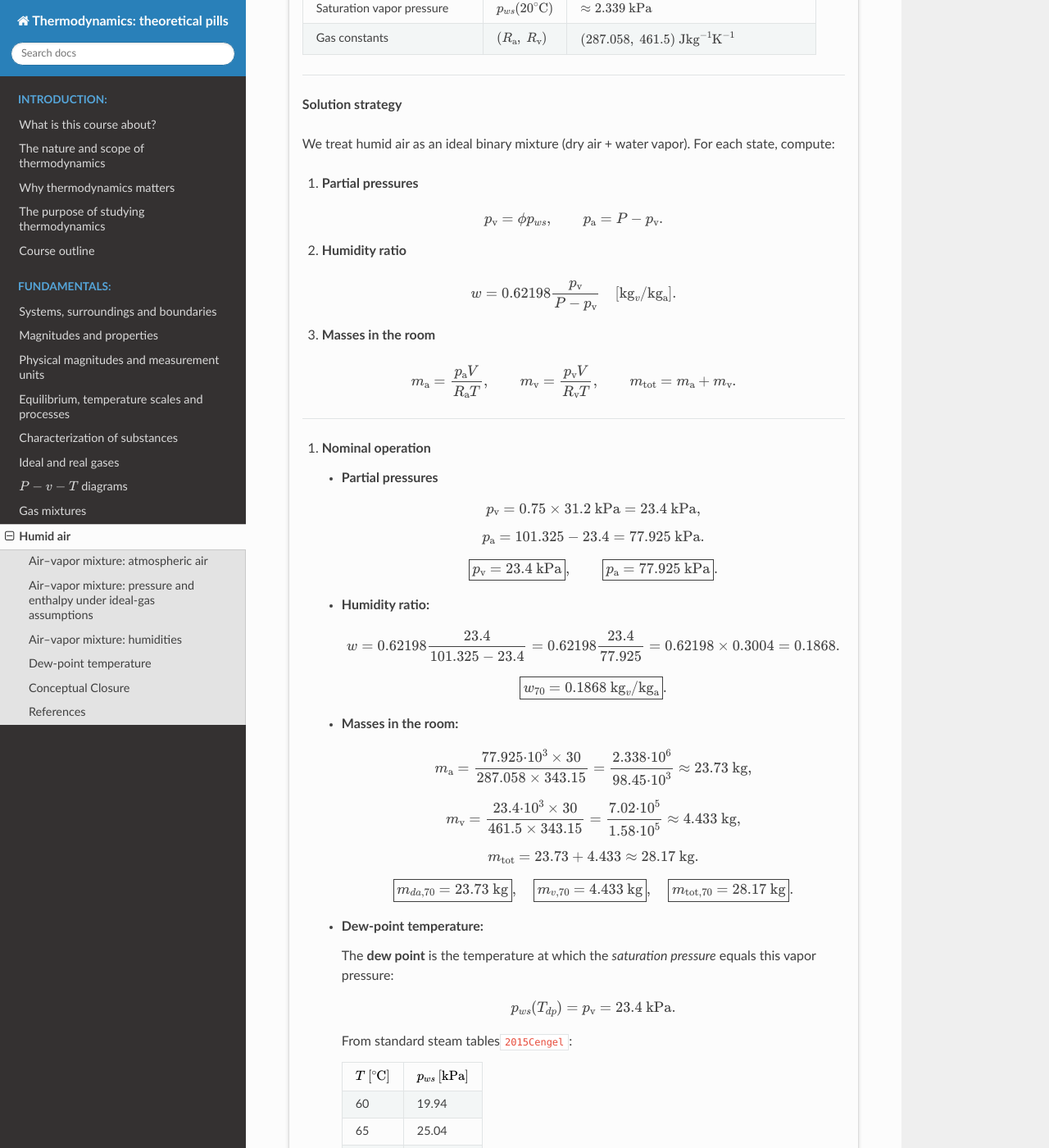
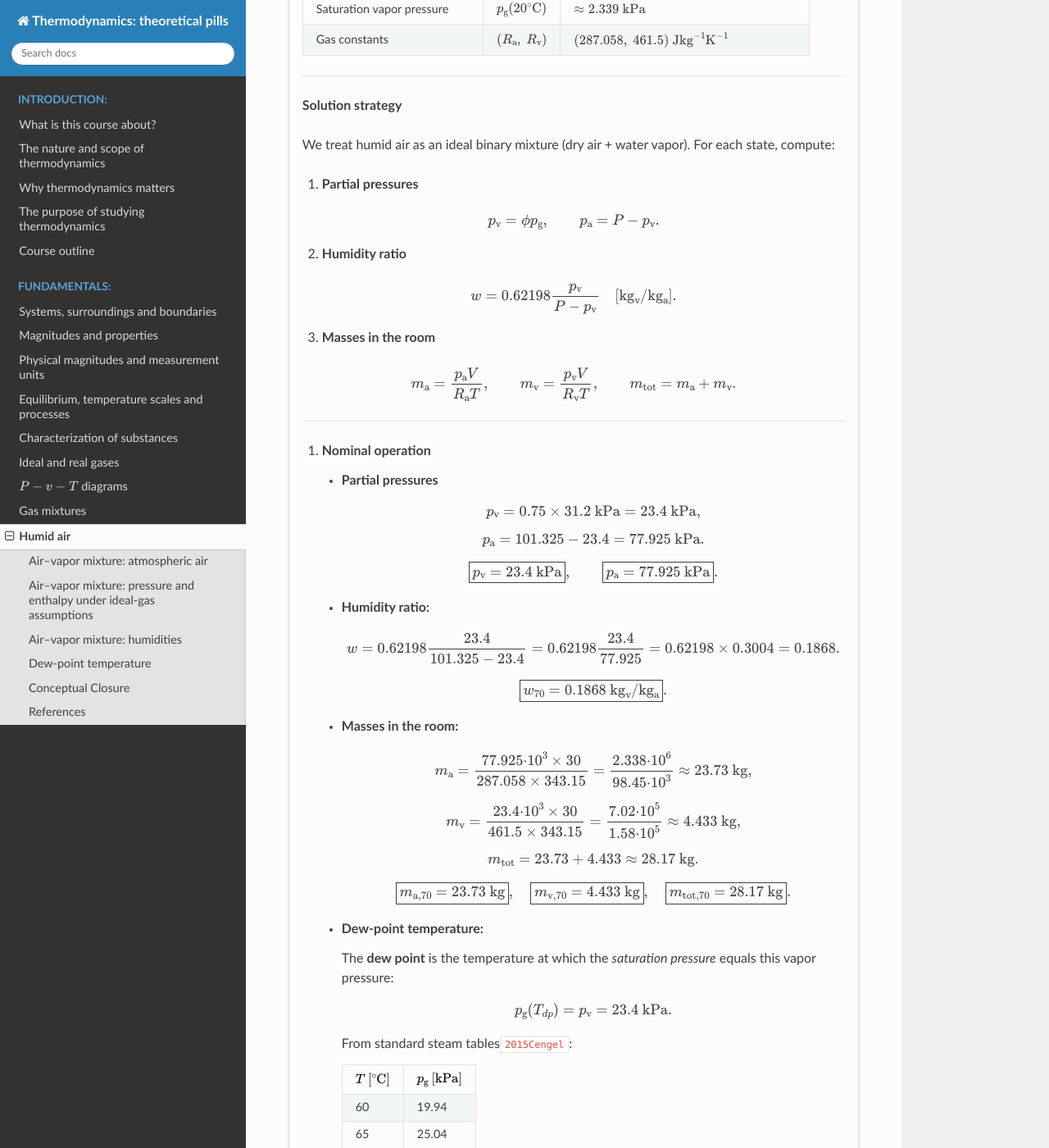
Before and after one commit to azarketa/Thermodynamics-theoretical-pills, a Sphinx documentation site: the page built from source/Humid_air.md, in a window 1280 px wide and 1400 px high, scrolled down 4157 px. Shown: the whole window at 82% size. Built offline with Sphinx 7.4.7 and the Read the Docs theme 3.1.0, drawn with Linux system fonts in a browser that asks for light colours; cross-references to code outside the pages are shown as plain code; some of the changed text lies outside the part shown.

Commit message:
Files updated

```diff
--- a/source/Humid_air.md
+++ b/source/Humid_air.md
@@ -182,8 +182,8 @@ Two conditions for the same room of volume $5\times3\times2\ \text{m}^3$ are to
 | Absolute pressure              |             $P$            | $101.325 \ \text{Pa}$                                                     |
 | Relative humidity (both cases) |           $\phi$           | $0.75$                                                                     |
 | Temperatures                   |         $\left(T_1, \ T_2\right)$         | $\left(70 \ ^\circ\text{C}=343.15 \ \text{K}, \ 20 \ ^\circ\text{C}=293.15 \ \text{K}\right)$ |
-| Saturation vapor pressure      | $p_{ws}(70^\circ\text{C})$ | $\approx 31.2 \ \text{kPa}$                                                 |
-| Saturation vapor pressure      | $p_{ws}(20^\circ\text{C})$ | $\approx 2.339 \ \text{kPa}$                                                |
+| Saturation vapor pressure      | $p_{\text{g}}(70^\circ\text{C})$ | $\approx 31.2 \ \text{kPa}$                                                 |
+| Saturation vapor pressure      | $p_{\text{g}}(20^\circ\text{C})$ | $\approx 2.339 \ \text{kPa}$                                                |
 | Gas constants                  |        $\left(R_{\text{a}}, \ R_{\text{v}}\right)$       | $\left(287.058, \ 461.5\right) \ \text{J}{}\text{kg}^{-1}\text{K}^{-1}$                    |
 
 ---
@@ -195,13 +195,13 @@ We treat humid air as an ideal binary mixture (dry air + water vapor). For each
 1. **Partial pressures**
 
 $$
-p_{\text{v}}=\phi{}p_{ws}, \qquad p_{\text{a}}=P-p_{\text{v}} .
+p_{\text{v}}=\phi{}p_{\text{g}}, \qquad p_{\text{a}}=P-p_{\text{v}} .
 $$
 
 2. **Humidity ratio**
 
 $$
-w=0.62198{}\frac{p_{\text{v}}}{P-p_{\text{v}}}\quad [\text{kg}_{v}/\text{kg}_{\text{a}}].
+w=0.62198{}\frac{p_{\text{v}}}{P-p_{\text{v}}}\quad [\text{kg}_{\text{v}}/\text{kg}_{\text{a}}].
 $$
 
 3. **Masses in the room**
@@ -235,7 +235,7 @@ $$
         $$
 
         $$
-        \boxed{w_{70}=0.1868\ \text{kg}_{v}/\text{kg}_{\text{a}}}.
+        \boxed{w_{70}=0.1868\ \text{kg}_{\text{v}}/\text{kg}_{\text{a}}}.
         $$
 
     * **Masses in the room:**
@@ -255,8 +255,8 @@ $$
         $$
 
         $$
-        \boxed{m_{da,70} = 23.73 \ \text{kg}},\quad
-        \boxed{m_{v,70} = 4.433 \ \text{kg}},\quad
+        \boxed{m_{\text{a},70} = 23.73 \ \text{kg}},\quad
+        \boxed{m_{\text{v},70} = 4.433 \ \text{kg}},\quad
         \boxed{m_{\text{tot},70} = 28.17\ \text{kg}}.
         $$
 
@@ -265,12 +265,12 @@ $$
         The **dew point** is the temperature at which the *saturation pressure* equals this vapor pressure:
 
         $$
-        p_{ws}(T_{dp}) = p_{\text{v}} = 23.4\ \text{kPa}.
+        p_{\text{g}}(T_{dp}) = p_{\text{v}} = 23.4\ \text{kPa}.
         $$
 
         From standard steam tables{cite}`2015Cengel`:
 
-        | $T$ $[^{\circ}\text{C}]$ | $p_{ws}$ $[\text{kPa}]$ |
+        | $T$ $[^{\circ}\text{C}]$ | $p_{\text{g}}$ $[\text{kPa}]$ |
         | :------: | :------------: |
         |    60    |      19.94     |
         |    65    |      25.04     |
@@ -311,7 +311,7 @@ $$
         $$
 
         $$
-        \boxed{w_{20} = 0.01096\ \text{kg}_{v}/\text{kg}_{\text{a}}}.
+        \boxed{w_{20} = 0.01096\ \text{kg}_{\text{v}}/\text{kg}_{\text{a}}}.
         $$
 
     * **Masses in the room:**
@@ -331,8 +331,8 @@ $$
         $$
 
         $$
-        \boxed{m_{da,20} = 35.50 \ \text{kg}},\quad
-        \boxed{m_{v,20} = 0.389 \ \text{kg}},\quad
+        \boxed{m_{\text{a},20} = 35.50 \ \text{kg}},\quad
+        \boxed{m_{\text{v},20} = 0.389 \ \text{kg}},\quad
         \boxed{m_{\text{tot},20} = 35.89\ \text{kg}}.
         $$
 
@@ -340,11 +340,11 @@ $$
 
         Here,
 
-        $$p_{\text{v}} = 0.75 \times p_{ws}(20^\circ\text{C}) = 1.754\ \text{kPa}.$$
+        $$p_{\text{v}} = 0.75 \times p_{\text{g}}(20^\circ\text{C}) = 1.754\ \text{kPa}.$$
 
         From tables{cite}`2015Cengel`:
 
-        | $T$ $[^{\circ}\text{C}]$ | $p_{ws}$ $[\text{kPa}]$ |
+        | $T$ $[^{\circ}\text{C}]$ | $p_{\text{g}}$ $[\text{kPa}]$ |
         | :------: | :------------: |
         |    15    |      1.705     |
         |    20    |      2.339     |
@@ -363,7 +363,7 @@ $$
 
 3. **Comparative table**
 
-| Case | $T$ $[^{\circ}\text{C}]$ | $\phi$ $[–]$ | $p_{\text{v}}$ $[\text{kPa}]$ | $p_{\text{a}}$ $[\text{kPa}]$ | $w$ $[\text{kg}_{v}/\text{kg}_{\text{a}}]$ | $m_{\text{a}}$ $[\text{kg}]$ | $m_{\text{v}}$ $[\text{kg}]$ | $m_{\text{tot}}$ $[\text{kg}]$ | $T_{dp}$ $[^{\circ}\text{C}]$ |
+| Case | $T$ $[^{\circ}\text{C}]$ | $\phi$ $[–]$ | $p_{\text{v}}$ $[\text{kPa}]$ | $p_{\text{a}}$ $[\text{kPa}]$ | $w$ $[\text{kg}_{\text{v}}/\text{kg}_{\text{a}}]$ | $m_{\text{a}}$ $[\text{kg}]$ | $m_{\text{v}}$ $[\text{kg}]$ | $m_{\text{tot}}$ $[\text{kg}]$ | $T_{dp}$ $[^{\circ}\text{C}]$ |
 | :------------------------------------ | :------: | :--------: | :---------: | :------------: | :--------------------: | ------------: | ---------: | ----------------------: | :------: |
 | **Nominal operation** | $70$ | $0.75$ | $23.4$  | $77.93$ | $0.1868$ | $23.73$ | $4.433$ | $28.17$ | $63.4$ |
 | **Sauna off** | $20$ | $0.75$ | $1.754$ | $99.57$ | $0.01096$ | $35.50$ | $0.389$ | $35.89$ | $15.4$ |
```
